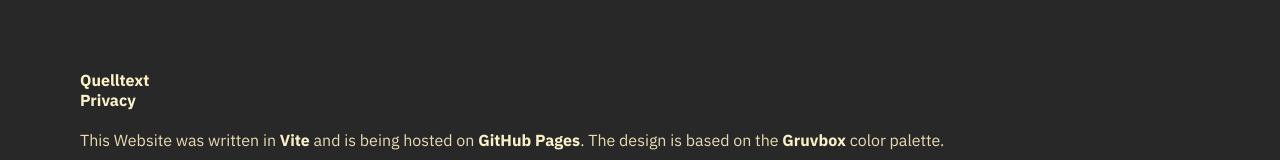
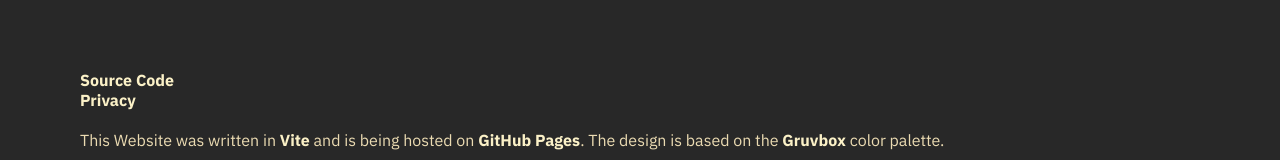
Before and after one commit to JBNCK/janbiernacik.com, a React (Vite) app: page / in a window 1280 px wide. Shown: the part 587-747 px from the top of the page. Built offline with nearby package versions, Linux system fonts and the light colour scheme.

Commit message:
Translation Fix

```diff
--- a/src/Footer/Footer.jsx
+++ b/src/Footer/Footer.jsx
@@ -1,6 +1,7 @@
 import { Link } from "react-router";
 
 function Footer() {
+    const sourceCodeLink = navigator.language === "de-DE" ? "Quelltext" : "Source Code";
     const privacyName = navigator.language === "de-DE" ? "Datenschutz" : "Privacy";
     const websiteInfo = navigator.language === "de-DE" ? (
         <p>Diese Website wurde in <a className="bold">Vite</a> geschrieben und wird auf <a className="bold">GitHub Pages</a> gehostet. Das Design basiert auf der <a className="bold">Gruvbox</a>-Farbpalette.</p>
@@ -10,7 +11,7 @@ function Footer() {
 
     return (
         <div className="main-section">
-            <a className="bold link block" href="https://github.com/JBNCK/janbiernacik.com">Quelltext</a>
+            <a className="bold link block" href="https://github.com/JBNCK/janbiernacik.com">{sourceCodeLink}</a>
             <Link className="bold link" to="/privacy">{privacyName}</Link>
             {websiteInfo}
         </div>
```
